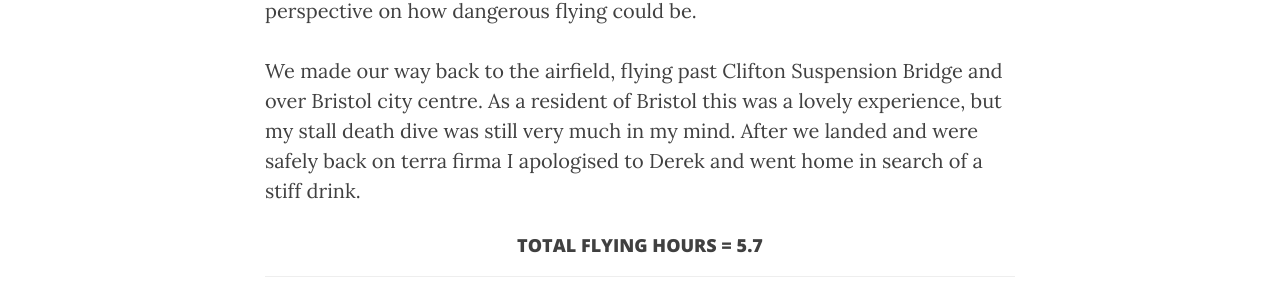
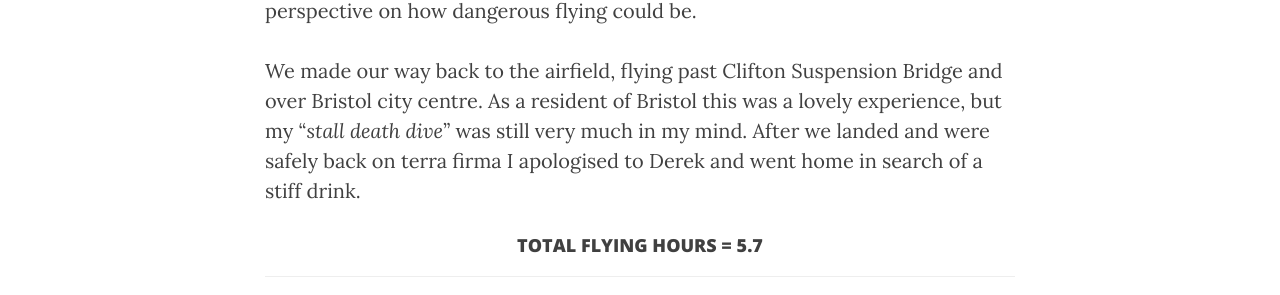
Before and after one commit to AnturGyffrous/hedfan.uk, a Jekyll site: the page built from _posts/2015-08-01-day-8.md, in a window 1280 px wide and 900 px high, scrolled down 2696 px. Shown: the part 291-586 px from the top of the window. Built offline with Jekyll 4.4.1, drawn with Linux system fonts in a browser that asks for light colours; nearby versions of some CDN libraries; comment, search, counter and statistics services are not loaded.

```diff
--- a/_posts/2015-08-01-day-8.md
+++ b/_posts/2015-08-01-day-8.md
@@ -86,8 +86,8 @@ we'd lost 1,000 feet in what seemed like an instant really gave me perspective o
 dangerous flying could be.
 
 We made our way back to the airfield, flying past Clifton Suspension Bridge and over
-Bristol city centre. As a resident of Bristol this was a lovely experience, but my stall
-death dive was still very much in my mind. After we landed and were safely back on terra
+Bristol city centre. As a resident of Bristol this was a lovely experience, but my "*stall
+death dive*" was still very much in my mind. After we landed and were safely back on terra
 firma I apologised to Derek and went home in search of a stiff drink.
 
 #### TOTAL FLYING HOURS = 5.7
```
